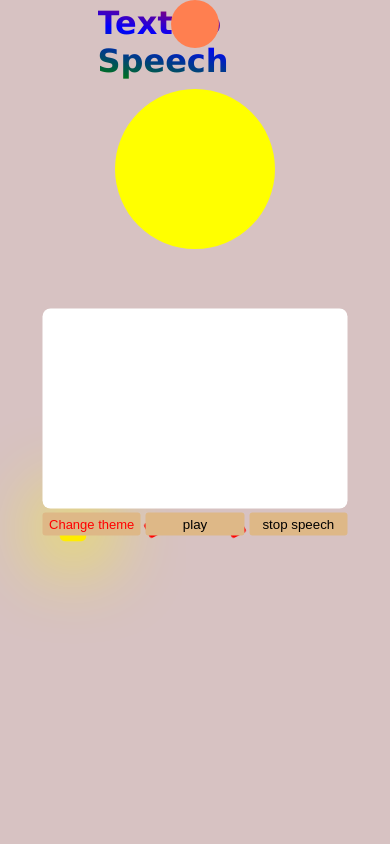
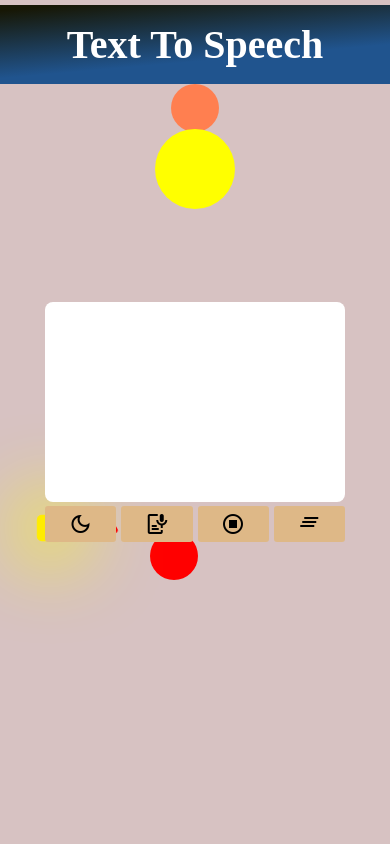
Before and after one commit to JadeJadeMain/Text-to-Speech, a plain HTML site: page Text to speech/index.html in a window 390 px wide. Shown: the top 844 px of the page. Drawn offline with nearby package versions, Linux system fonts and the light colour scheme.

Commit message:
new features

```diff
--- a/Text to speech/index.html
+++ b/Text to speech/index.html
@@ -4,208 +4,10 @@
     <meta charset="UTF-8">
     <meta name="viewport" content="width=device-width, initial-scale=1.0">
     <title>Document</title>
-    <style>
-        *{
-            margin: 0;
-            padding: 0;
-            box-sizing: border-box;
-        }
+    <link rel="stylesheet" href="style.css">
 
-        body{
-            transition: background-color 2s;
-            animation: animatebody 35s linear;
-        }
+    <link rel="stylesheet" href="https://fonts.googleapis.com/css2?family=Material+Symbols+Outlined:opsz,wght,FILL,GRAD@24,400,0,0" />
 
-
-
-        .light-theme{
-            background-color: rgb(215, 194, 194);
-            color: black;
-        }
-
-        .dark-theme{
-            background-color: rgb(22, 18, 18);
-            color: white;
-        }
-        .voice-recognation{
-            width: fit-content;
-            position: absolute;
-            top: 50%;
-            left: 50%;
-            transform: translate(-50%, -50%);
-            z-index: 100;
-
-
-
-
-        }
-
-        textarea{
-            padding: 10px;
-            font-family: verdana;
-            font-weight: 600;
-            border: none;
-            border-radius: 8px;
-            outline: none;
-            resize: none;
-            font-size: 15px;
-            text-align: justify;
-
-        }
-
-        .btn{
-            display: flex;
-            justify-content: space-evenly;
-            gap: 5px;
-
-
-        }
-
-        button{
-            width: 100%;
-            padding: 4px;
-            border-radius: 3px;
-            border: none;
-            background-color: burlywood;
-            font-weight: 500;
-            font-family: verdana,
-
-
-        }
-
-        button:nth-child(1){
-            color: red;
-            font-weight: 500;
-            font-size: 13px;
-        }
-
-        button:active{
-            background-color: cyan;
-            transform: translateY(-2px);
-        }
-
-        .floater{
-            width: 3rem;
-            height: 3rem;
-            background-color: red;
-            margin: auto;
-            border-radius: 50%;
-            animation: animate 5s linear infinite alternate-reverse;
-
-
-        }
-
-        @keyframes animate{
-            from{transform: translateY(0px);
-                background-color: coral;}
-            to{transform: translateY(600px);
-                background-color: transparent;
-                outline: 2px solid yellow;}
-        }
-
-        .floater2{
-            width: 3rem;
-            height: 3rem;
-            background-color: transparent;
-            margin: 400px 150px;
-            border-radius: 50%;
-            animation: animate2 5s ease-in infinite alternate-reverse;
-            z-index: 1001;
-
-        }
-
-        @keyframes animate2{
-            0%{transform: translateX(0px);
-                background-color: red;}
-            40%{transform: translateX(300px);}
-            60%{transform: translateY(130px);
-                background-color: cyan;}
-            100%{transform: translateY(-400px);}
-        }
-
-        h1{
-            position: absolute;
-            top: 5%;
-            left: 50%;
-            transform: translate(-50%, -50%);
-            font-family: verdana;
-            background: linear-gradient(190deg, red,blue,green);
-            color: transparent;
-            -webkit-background-clip: text;
-        }
-
-        .animations{
-            width: 100%;
-            height: 150px;
-            display: flex;
-            justify-content: space-evenly;
-            position: absolute;
-            top: 520px;
-        }
-
-        .animations .circle2{
-
-        }
-
-        .circle, .cube, .baxta{
-            width: 1rem;
-            height: 1rem;
-            background-color: red;
-            border-radius: 3px;
-
-        }
-
-        .circle{
-            animation: pulse .6s infinite;
-        }
-
-        .cube{
-            animation: rotate 3s infinite alternate-reverse;
-        }
-
-        .baxta{
-            animation: faded 6s infinite alternate-reverse;
-        }
-
-        @keyframes pulse{
-            0%, 100%{scale: 1;}
-            50%{scale: 1.7; background-color: yellow;
-            box-shadow: 0px 0px 50px 10px yellow ;}
-        }
-
-        @keyframes rotate{
-            0%{transform: rotate(0deg);}
-            100%{transform: rotate(360deg);}
-        }
-
-        @keyframes faded{
-            0%{opacity: 0;}
-            50%{opacity: 5;transform: translateY(-100px); background: coral;}
-            100%{opacity: 0;}
-        }
-
-        .sun{
-            width: 10rem;
-            height: 10rem;
-            background-color: yellow;
-            position: absolute;
-            top: 20%;
-            left: 50%;
-            transform: translate(-50%, -50%);
-            border-radius: 50%;
-            opacity: 1;
-            transition: all 1s;
-            z-index: 10;
-        }
-        .sun:hover{
-            opacity: .6;
-            background-color: rgb(219, 219, 122);
-            box-shadow: 0px 0px 10rem 20rem yellow;
-            border: 1px cyan;
-        }
-
-
-    </style>
 </head>
 <body class="light-theme">
     <h1>Text to Speech</h1>
@@ -218,11 +20,30 @@
 
     <div class="voice-recognation">
         <textarea name="" id="message" cols="30" rows="10" class="message">
-        </textarea><br>
+        </textarea>
+        <br>
+            <span id="textHere">Text Here</span>
+
             <div class="btn">
-            <button onclick="theme()">Change theme</button>
-            <button onclick="play()">play</button>
-            <button onclick="stop()">stop speech</button>
+
+                <button  onclick="theme()" class="material-symbols-outlined btn1">
+                    dark_mode
+                </button>
+
+                <button onclick="play()" class="material-symbols-outlined btn2">
+                    speech_to_text
+                </button>
+
+
+                <button onclick="stop()" class="material-symbols-outlined btn3">
+                    stop_circle
+                </button>
+
+                <button onclick="clearMsg()">
+                    <span class="material-symbols-outlined">
+                        clear_all
+                        </span>
+                </button>
             </div>
     </div>
 
@@ -265,6 +86,28 @@
                 window.speechSynthesis.cancel();
             }
         }
+
+        function clearMsg(){
+           let clearMsg = document.getElementById('message');
+
+           clearMsg.value = "";
+        }
+
+        function floater(){
+            const popUp = document.getElementById('textHere');
+            popUp.style.display = "block";
+
+            setTimeout(()=>{
+                popUp.style.display = "none"
+            }, 4000);
+
+
+        }
+
+        window.onload = function (){
+                setTimeout(floater,1000)
+            };
+
     </script>
 </body>
 </html>
--- /dev/null
+++ b/Text to speech/style.css
@@ -0,0 +1,233 @@
+@media  screen and (max-width: 767px){
+    *{
+        margin: 0;
+        padding: 0;
+        box-sizing: border-box;
+    }
+
+    body{
+        transition: background-color 2s;
+        animation: animatebody 35s linear;
+    }
+
+    h1{
+        width: 100%;
+        background: rgb(32,84,142);
+        background: linear-gradient(355deg, rgba(32,84,142,1) 35%, rgba(23,23,5,1) 95%);
+        font-size: 2.5rem;
+        text-align: center;
+        margin-top: 5px;
+        padding: 1rem;
+        text-transform: capitalize;
+        color: white;
+    }
+
+
+    .light-theme{
+        background-color: rgb(215, 194, 194);
+        color: black;
+    }
+
+    .dark-theme{
+        background-color: rgb(22, 18, 18);
+        color: white;
+    }
+    .voice-recognation{
+        width: fit-content;
+        position: absolute;
+        top: 50%;
+        left: 50%;
+        transform: translate(-50%, -50%);
+        z-index: 100;
+
+    }
+
+    textarea{
+        padding: 10px;
+        max-width:300px;
+        font-family: verdana;
+        font-weight: 600;
+        border: none;
+        border-radius: 8px;
+        outline: none;
+        resize: none;
+        font-size: 15px;
+        text-align: justify;
+        position: relative;
+
+    }
+
+
+    #textHere{
+        position: absolute;
+        top: -45px;
+        background: white;
+        padding: 5px;
+        border-radius: 4px;
+        animation: popup .7s linear infinite alternate-reverse;
+
+    }
+
+    #textHere::before{
+        content: '';
+        position: absolute;
+        width: 0;
+        height: 0;
+        bottom: -9px;
+        right: 3px;
+        transform: rotate(180deg);
+        border-left: 10px solid transparent;
+        border-right: 10px solid transparent;
+        border-bottom: 10px solid white;
+    }
+
+    @keyframes popup {
+        0%{transform: translateY(0px);}
+        100%{transform: translateY(10px);}
+    }
+
+    .btn{
+        display: flex;
+        justify-content: space-evenly;
+        gap: 5px;
+
+
+    }
+
+    button{
+        position: relative;
+        width: 70%;
+        padding: 4px;
+        border-radius: 3px;
+        border: none;
+        background-color: burlywood;
+        font-weight: 500;
+        font-family: verdana,
+    }
+
+
+    .btn1, .btn2, .btn3{
+        position: relative;
+    }
+
+    button{
+        font-family: 'Segoe UI', Tahoma, Geneva, Verdana, sans-serif;
+    }
+
+
+
+    button:active{
+        background-color: cyan;
+        transform: translateY(-2px);
+    }
+
+    .floater{
+        width: 3rem;
+        height: 3rem;
+        background-color: red;
+        margin: auto;
+        border-radius: 50%;
+        animation: animate 5s linear infinite alternate-reverse;
+
+
+    }
+
+    @keyframes animate{
+        from{transform: translateY(0px);
+            background-color: coral;}
+        to{transform: translateY(600px);
+            background-color: transparent;
+            outline: 2px solid yellow;}
+    }
+
+    .floater2{
+        width: 3rem;
+        height: 3rem;
+        background-color: transparent;
+        margin: 400px 150px;
+        border-radius: 50%;
+        animation: animate2 5s ease-in infinite alternate-reverse;
+        z-index: 1001;
+
+    }
+
+    @keyframes animate2{
+        0%{transform: translateX(0px);
+            background-color: red;}
+        40%{transform: translateX(300px);}
+        60%{transform: translateY(130px);
+            background-color: cyan;}
+        100%{transform: translateY(-400px);}
+    }
+
+    .animations{
+        width: 70%;
+        height: 150px;
+        display: flex;
+        justify-content: space-evenly;
+        position: absolute;
+        top: 520px;
+    }
+
+    .animations .circle2{
+
+    }
+
+    .circle, .cube, .baxta{
+        width: 1rem;
+        height: 1rem;
+        background-color: red;
+        border-radius: 3px;
+
+    }
+
+    .circle{
+        animation: pulse .6s infinite;
+    }
+
+    .cube{
+        animation: rotate 3s infinite alternate-reverse;
+    }
+
+    .baxta{
+        animation: faded 6s infinite alternate-reverse;
+    }
+
+    @keyframes pulse{
+        0%, 100%{scale: 1;}
+        50%{scale: 1.7; background-color: yellow;
+        box-shadow: 0px 0px 50px 10px yellow ;}
+    }
+
+    @keyframes rotate{
+        0%{transform: rotate(0deg);}
+        100%{transform: rotate(360deg);}
+    }
+
+    @keyframes faded{
+        0%{opacity: 0;}
+        50%{opacity: 5;transform: translateY(-100px); background: coral;}
+        100%{opacity: 0;}
+    }
+
+    .sun{
+        width: 5rem;
+        height: 5rem;
+        background-color: yellow;
+        position: absolute;
+        top: 20%;
+        left: 50%;
+        transform: translate(-50%, -50%);
+        border-radius: 50%;
+        opacity: 1;
+        transition: all 1s;
+        z-index: 10;
+    }
+    .sun:hover{
+        opacity: .6;
+        background-color: rgb(219, 219, 122);
+        box-shadow: 0px 0px 5rem 3rem yellow;
+        border: 1px cyan;
+    }
+
+}
```
